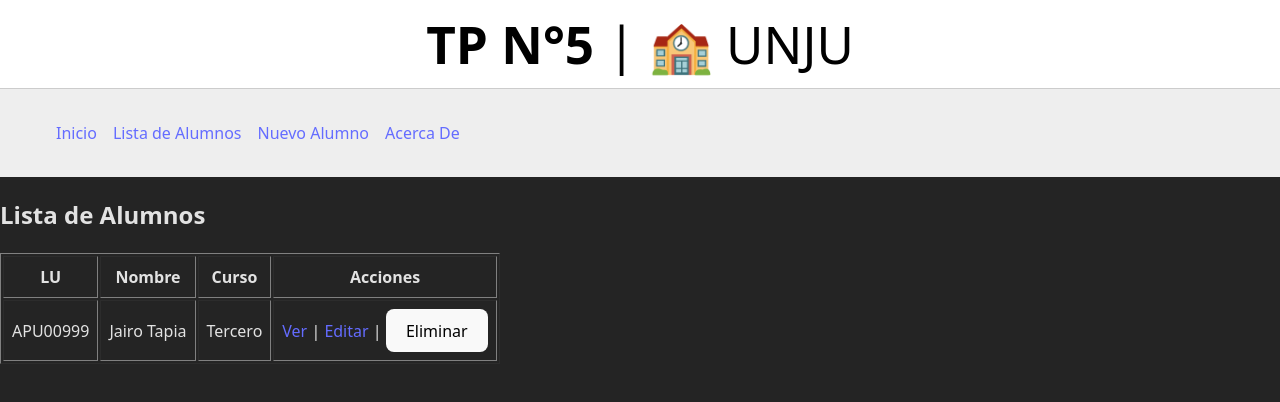
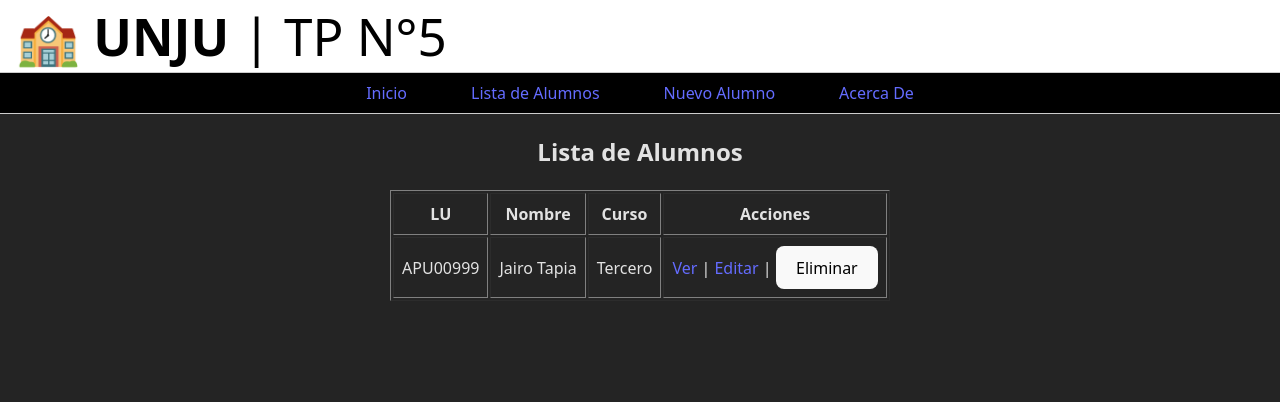
Before and after one commit to CarlosFigueroa497/pv_tp5_grupo14, a React (Vite) app: page /alumnos in a window 1280 px wide. Shown: the top 402 px of the page. Built offline with nearby package versions, Linux system fonts and the light colour scheme.

Commit message:
agregue mas estilos al encabezado y barra navegacion. nuevos estilos en lista de alumnos

```diff
--- a/src/components/Header.jsx
+++ b/src/components/Header.jsx
@@ -1,14 +1,14 @@
 function Header() {
   return (
     <header style={{
-      backgroundColor: '#fff',
+      backgroundColor: "white",
       color: '#000',
-      padding: '1rem',
-      textAlign: 'center',
+      padding: '0.5rem 1rem',
+      textAlign: 'left',
       borderBottom: '1px solid #ccc'
     }}>
       <h1 style={{ margin: 0 }}>
-        TP N°5 <span style={{ fontWeight: 'normal' }}>| 🏫 UNJU</span>
+        🏫 UNJU <span style={{ fontWeight: 'normal' }}>| TP N°5</span>
       </h1>
     </header>
   )
--- a/src/components/NavBar.jsx
+++ b/src/components/NavBar.jsx
@@ -2,8 +2,19 @@ import { Link } from 'react-router-dom'
 
 function NavBar() {
   return (
-    <nav style={{ padding: '1rem', backgroundColor: '#eee' }}>
-      <ul style={{ listStyle: 'none', display: 'flex', gap: '1rem' }}>
+    <nav style={{
+      padding: '0.5rem 1rem',
+      backgroundColor: 'black',
+      borderBottom: '1px solid #ccc'
+    }}>
+      <ul style={{
+  listStyle: 'none',
+  display: 'flex',
+  gap: '4rem',
+  justifyContent: 'center',
+  padding: 0,
+  margin: 0
+}}>
         <li><Link to="/">Inicio</Link></li>
         <li><Link to="/alumnos">Lista de Alumnos</Link></li>
         <li><Link to="/alumnos/nuevo">Nuevo Alumno</Link></li>
@@ -13,4 +24,4 @@ function NavBar() {
   )
 }
 
-export default NavBar
+export default NavBar;
--- a/src/pages/ListaAlumnos.jsx
+++ b/src/pages/ListaAlumnos.jsx
@@ -10,11 +10,12 @@ function ListaAlumnos({ alumnos, setAlumnos }) {
   };
 
   return (
-    <div>
+  <div style={{ textAlign: 'center' }}>
     <h2>Lista de Alumnos</h2>
     {alumnos.length === 0 ? (
       <p>No hay alumnos cargados.</p>
     ) : (
+      <div style={{ display: 'flex', justifyContent: 'center' }}>
         <table border="1" cellPadding="8">
           <thead>
             <tr>
@@ -39,6 +40,7 @@ function ListaAlumnos({ alumnos, setAlumnos }) {
             ))}
           </tbody>
         </table>
+      </div>
     )}
   </div>
 );
```
Lines whose indentation alone changed are shown as unchanged.
